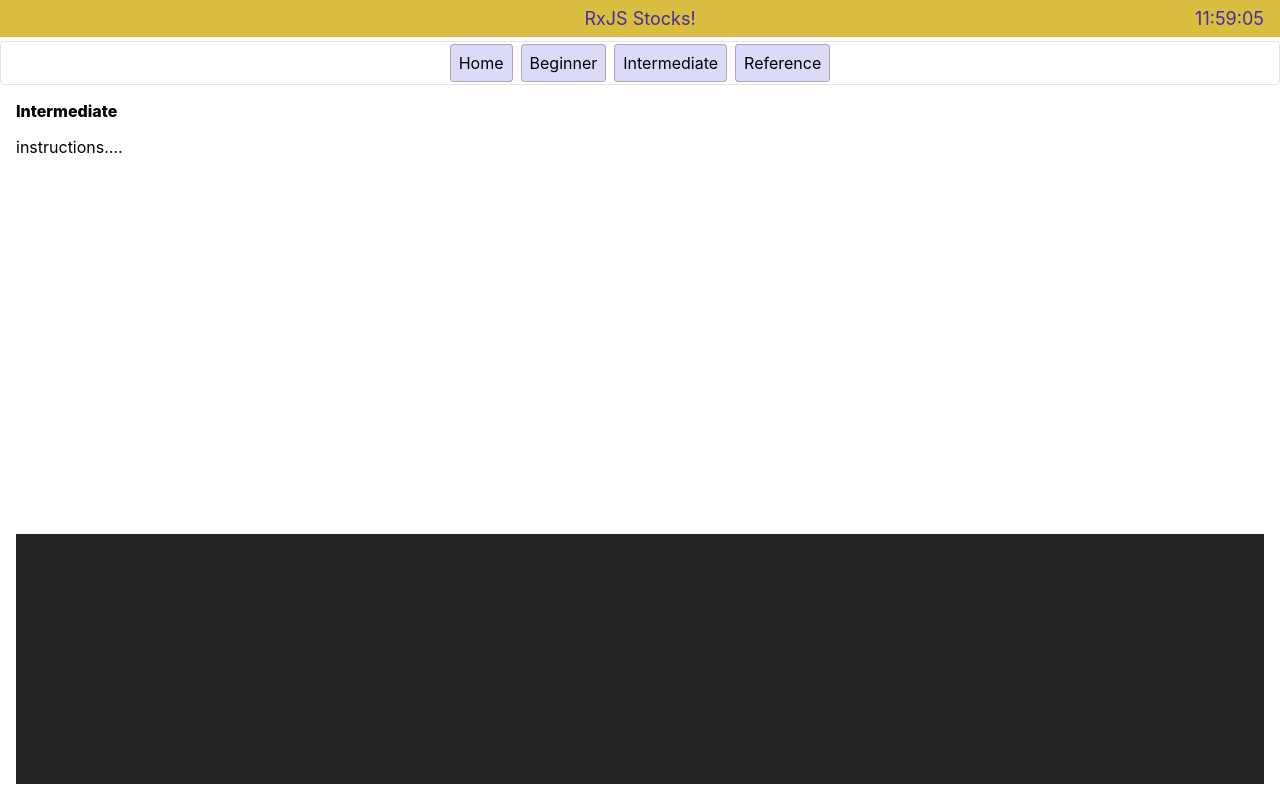
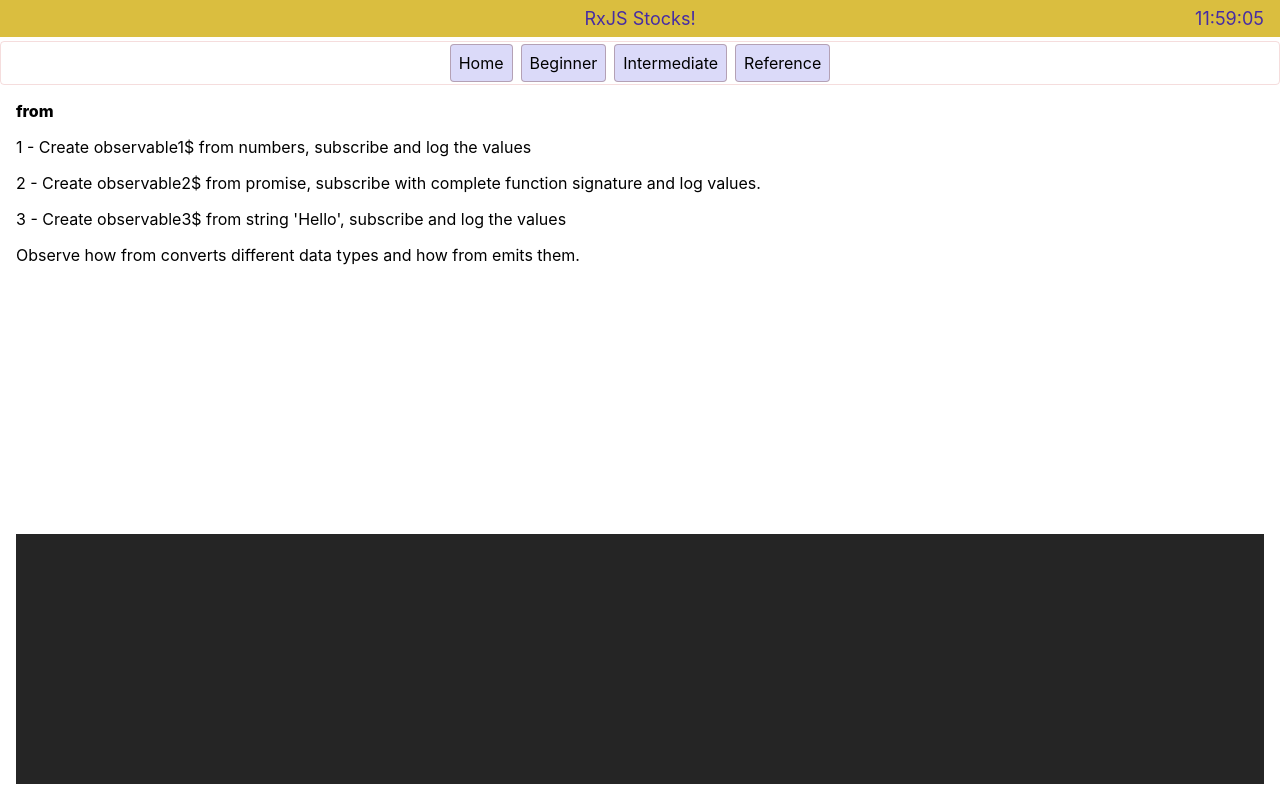
Before and after one commit to HamidMirghafoori/rxjs-stocks-tutorial, an Angular app: page /intermediate in a window 1280 px wide. Built offline with nearby package versions, Linux system fonts and the light colour scheme.

Commit message:
question

```diff
--- a/src/app/components/intermediate-level/intermediate-level.component.html
+++ b/src/app/components/intermediate-level/intermediate-level.component.html
@@ -1,3 +1,15 @@
-<div class="title">Intermediate</div>
-<div class="info">instructions....</div>
+<div class="title">from</div>
+<div class="info">
+  1 - Create observable1$ from numbers, subscribe and log the values
+</div>
+<div class="info">
+  2 - Create observable2$ from promise, subscribe with complete function
+  signature and log values.
+</div>
+<div class="info">
+  3 - Create observable3$ from string 'Hello', subscribe and log the values
+</div>
+<div class="info">
+  Observe how from converts different data types and how from emits them.
+</div>
 <app-terminal></app-terminal>
--- a/src/app/components/intermediate-level/intermediate-level.component.ts
+++ b/src/app/components/intermediate-level/intermediate-level.component.ts
@@ -15,5 +15,21 @@
 
   public ngOnInit(): void {
     this.log.clearLogs();
+    this.from();
+  }
+
+  private from() {
+    const numbers = [10, 20, 30];
+    const promise = new Promise((resolve, reject) => {
+      setTimeout(() => resolve('Promise resolved!'), 1000);
+    });
+
+    /**
+     * 1 - Create observable1$ from numbers, subscribe and log the values
+     * 2 - Create observable2$ from promise, subscribe with complete function signature and log values.
+     * 3 - Create observable3$ from string 'Hello', subscribe and log the values
+     * Observe how from converts different data types and how from emits them.
+     */
+
   }
 }
```
